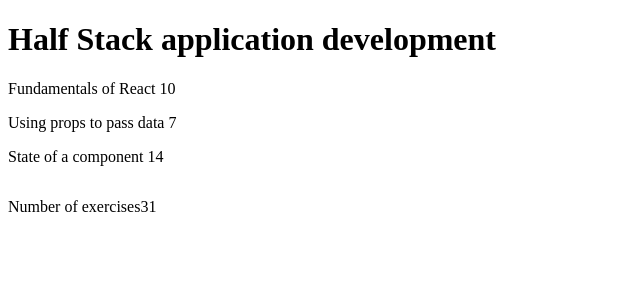
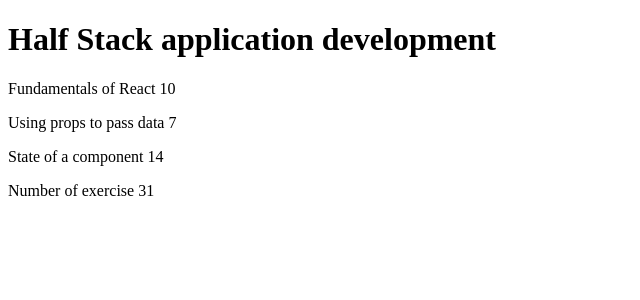
Before and after one commit to pratiksj/fullstack-exercise, a React (Create React App) app in the folder exercises/part-1/courseinfo/: page / in a window 1280 px wide. Shown: the top 300 px of the page, without its empty margins (0-640 px from the left). Built offline with nearby package versions, Linux system fonts and the light colour scheme.

Commit message:
feat:refactor 1.4 and 1.5

```diff
--- a/exercises/part-1/courseinfo/src/App.js
+++ b/exercises/part-1/courseinfo/src/App.js
@@ -29,10 +29,6 @@ const App = () => {
         <Content data={data} key={index} />
       ))}
 
-      {/* {course.parts.map((data, index) => (
-        <Total data={data} key={index} />
-      ))} */}
-
       <Total parts={course.parts} />
     </div>
   );
--- a/exercises/part-1/courseinfo/src/components/Total.js
+++ b/exercises/part-1/courseinfo/src/components/Total.js
@@ -1,17 +1,11 @@
 const Total = ({ parts }) => {
   return (
     <div>
-      <div style={{ display: "inline-block" }}>
-        <p>Number of exercises</p>
-      </div>
-      <div style={{ display: "inline-block" }}>
-        <span>
-          {parts.reduce(
-            (accumulator, currentVal) => accumulator + currentVal.exercises,
-            0
-          )}
-        </span>
-      </div>
+      Number of exercise{" "}
+      {parts.reduce(
+        (accumulator, currentVal) => accumulator + currentVal.exercises,
+        0
+      )}
     </div>
   );
 };
```
